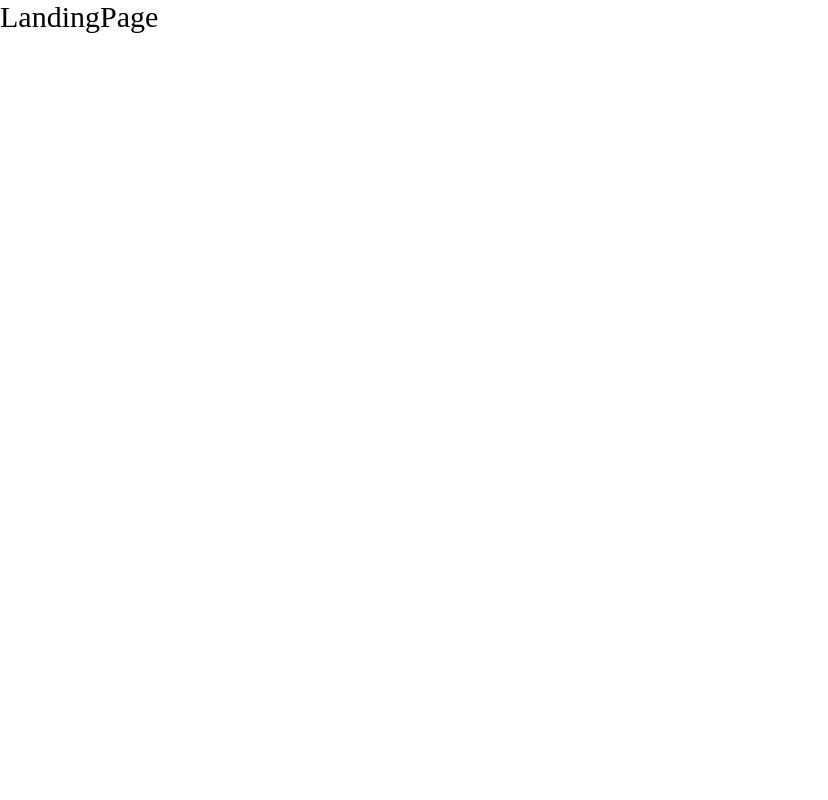
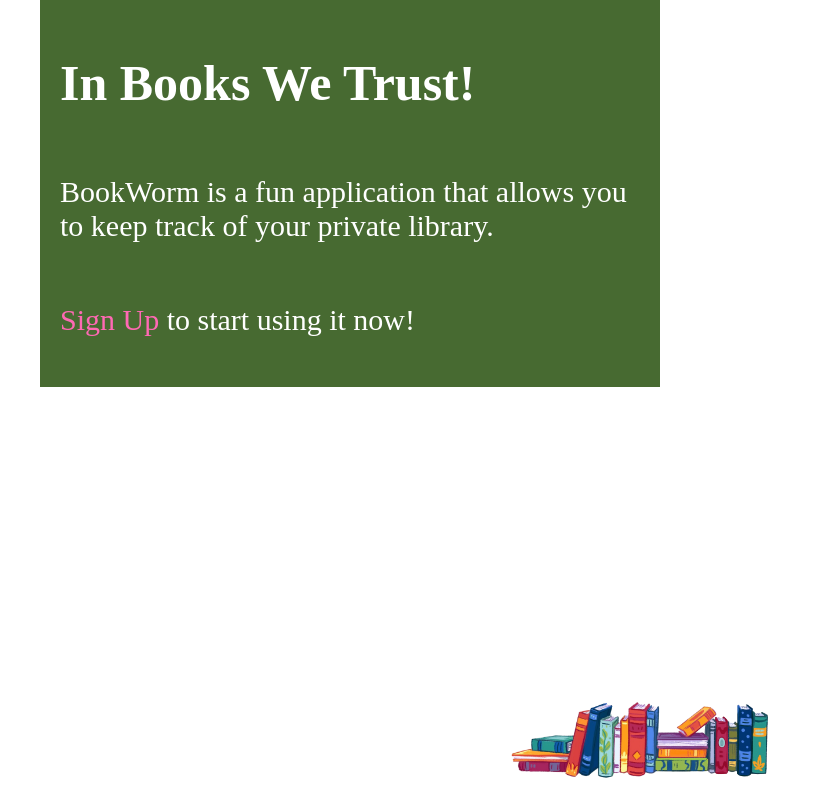
Before and after one commit to stachmatzidou/BookWorm, a React (Vite) app in the folder client/: page / in a window 1280 px wide. Shown: the whole page, without its empty margins (0-828 px from the left). Built offline with nearby package versions, Linux system fonts and the light colour scheme; a web font is replaced by a local one.

Commit message:
Created the landing page

```diff
--- /dev/null
+++ b/client/src/pages/LandingPage.css
@@ -0,0 +1,51 @@
+.landing-container {
+    width: 100%;
+    max-width: 120rem;
+    height: 100%;
+    margin: 0 auto;
+    display: flex;
+    justify-content: center;
+    align-items: center;
+}
+
+.landing-container-left {
+    width: 50%;
+    height: 100%;
+    padding: 2rem;
+    display: flex;
+    flex-direction: column;
+    justify-content: center;
+    background-color: #476a31;
+    color: #ffffff;
+}
+
+.landing-headline {
+    font-size: 5rem;
+}
+
+.signup-link {
+    text-decoration: none;
+    color: hotpink;
+}
+
+.landing-container-right {
+    width: 50%;
+    height: 100%;
+    background-color: #639d40;
+}
+
+.landing-main-right img {
+    width: 50%;
+}
+
+.landing-footer {
+    padding: 2rem 0;
+    display: flex;
+    justify-content: center;
+    position: absolute;
+    bottom: 0;
+}
+
+.landing-footer img {
+    height: 8rem;
+}
--- a/client/src/pages/LandingPage.jsx
+++ b/client/src/pages/LandingPage.jsx
@@ -1,7 +1,30 @@
 import React from "react";
+import "./LandingPage.css";
+import books from "../assets/books.png";
+import { Link } from "react-router-dom";
 
 const LandingPage = () => {
-    return <div>LandingPage</div>;
+    return (
+        <div className="landing-container">
+            <div className="landing-container-left">
+                <h1 className="landing-headline">In Books We Trust!</h1>
+                <p>
+                    BookWorm is a fun application that allows you to keep track
+                    of your private library.
+                </p>
+                <p>
+                    <Link className="signup-link" to="/signup">
+                        Sign Up
+                    </Link>{" "}
+                    to start using it now!
+                </p>
+            </div>
+            <div className="landing-container-right"></div>
+            <footer className="landing-footer">
+                <img src={books} alt="" />
+            </footer>
+        </div>
+    );
 };
 
 export default LandingPage;
```
